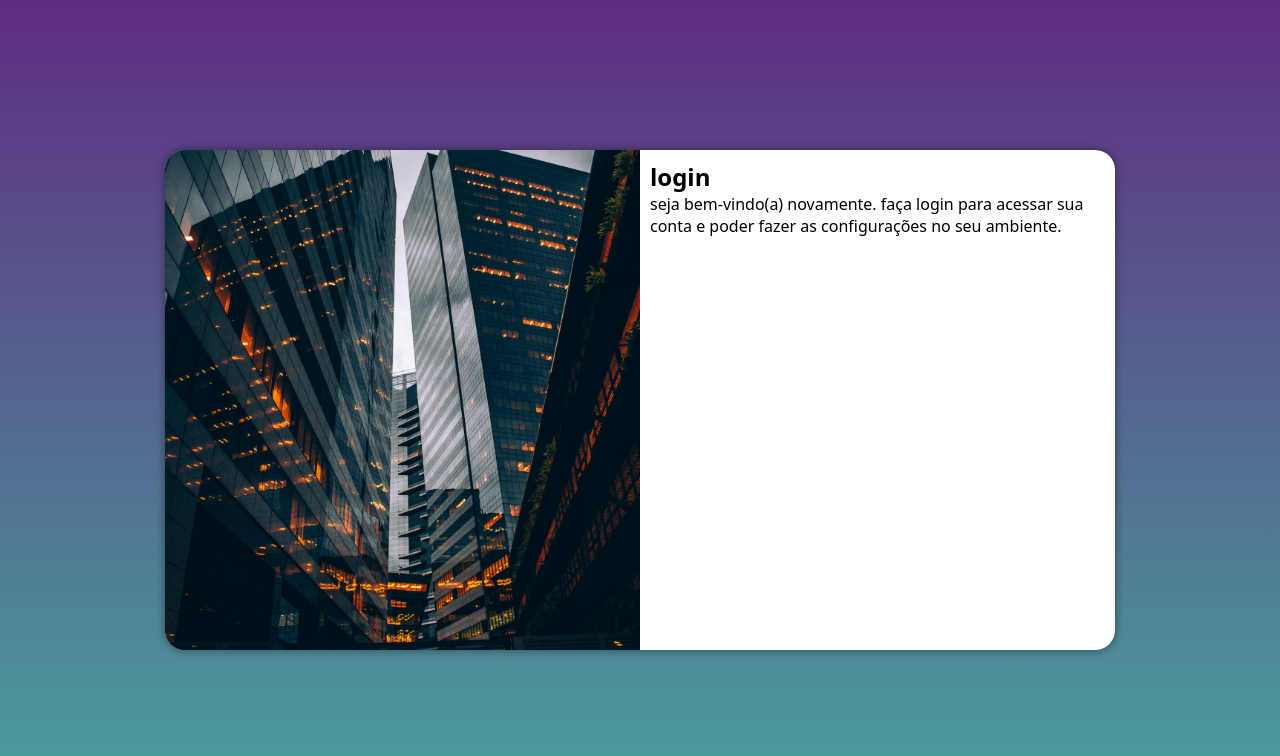
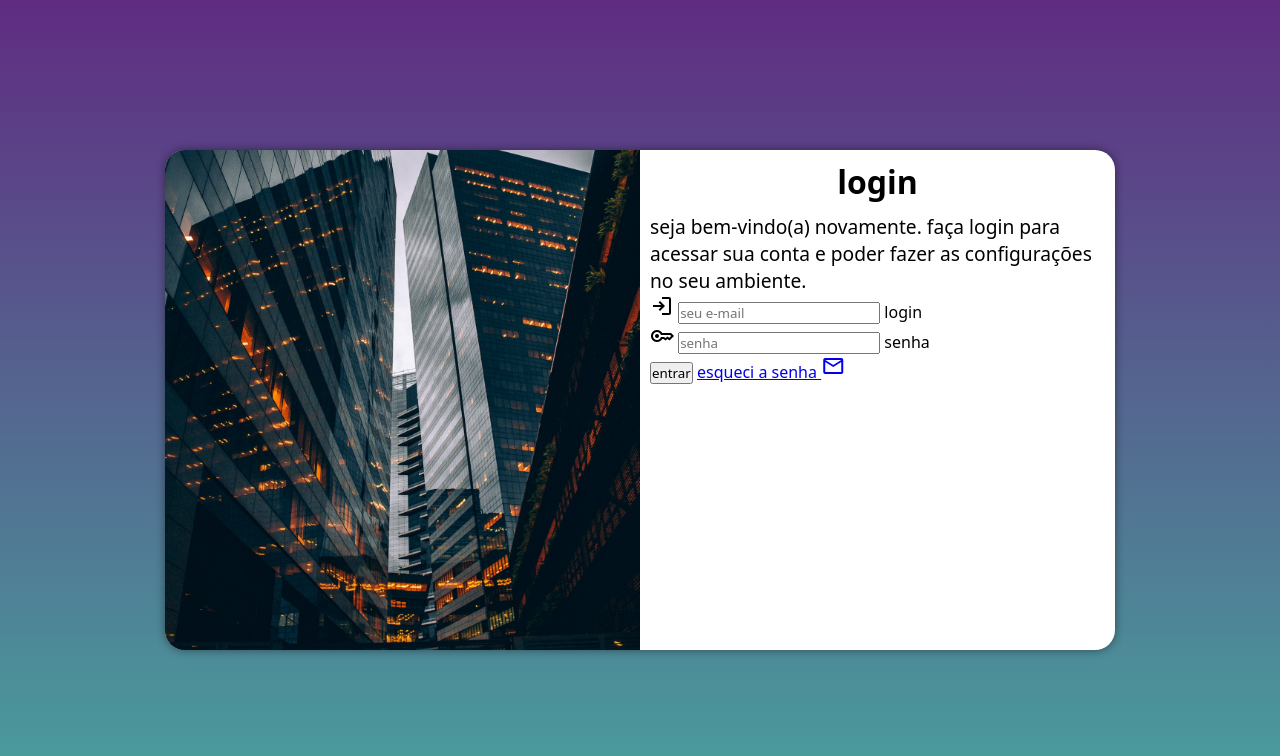
Before and after one commit to 01devjhonatansilva/projeto-login, a plain HTML site: page index.html in a window 1280 px wide. Drawn offline with nearby package versions, Linux system fonts and the light colour scheme.

Commit message:
adicionei o formulario

```diff
--- a/estilos/mediaquery.css
+++ b/estilos/mediaquery.css
@@ -46,6 +46,20 @@ grandes telas : acima de 1200px*/
         width: 50%;
     }
 
+    div#formulario > h1 {
+        text-align: center;
+        margin-bottom: 10px;
+    }
+
+    div#formulario > h1 {
+        font-size: 2em;
+        text-align: center;
+    }
+
+    div#formulario > p {
+        font-size: 1.2em ;
+    }
+
 
 
  }
--- a/estilos/style.css
+++ b/estilos/style.css
@@ -54,3 +54,11 @@ section#login > div#formulario {
     padding: 10px;
 
 }
+div#formulario > h1 {
+    font-size: 2em;
+    text-align: center;
+}
+
+div#formulario > p {
+    font-size: 0.8em ;
+}
--- a/index.html
+++ b/index.html
@@ -4,6 +4,7 @@
     <meta charset="UTF-8">
     <meta name="viewport" content="width=device-width, initial-scale=1.0">
     <title>projeto login</title>
+    <link href="https://fonts.googleapis.com/css2?family=Material+Symbols+Outlined" rel="stylesheet" />
     <link rel="stylesheet" href="estilos/style.css">
     <link rel="stylesheet" href="estilos/mediaquery.css">
 </head>
@@ -17,7 +18,22 @@
                  <h1>login</h1>
                     <p>seja bem-vindo(a) novamente. faça login para acessar sua conta e poder fazer as configurações no seu ambiente. </p>
 
-                    <form action="login.php" method="post" autocomplete="on"  ></form>
+                    <form action="login.php" method="post" autocomplete="on"  >
+                        <div class="campo">
+                            <span class="material-symbols-outlined"> login </span>
+                            <input type="email" name="login" id="ilogin" placeholder="seu e-mail" autocomplete="email" required maxlength="30">
+                            <label for="ilogin">login</label>
+                        </div>
+                        <div class="campo">
+                            <span class="material-symbols-outlined"> key  </span>
+                            <input type="password" name="senha" id="isenha" placeholder="senha" autocomplete="current-password" required minlength="8" maxlength="20">
+                            <label for="isenha">senha</label>
+                        </div>
+                        <input type="submit" value="entrar">
+                        <a href="esqueci.html">
+                            esqueci a senha <i class="material-symbols-outlined">mail</i>
+                        </a>
+                    </form>
             </div>
 
         </section>
```
